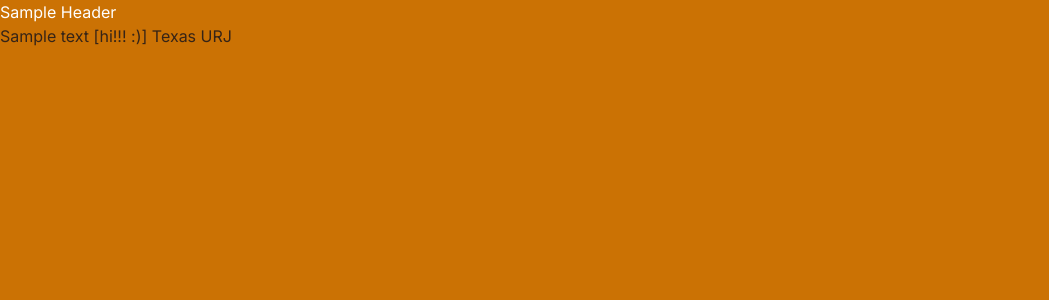
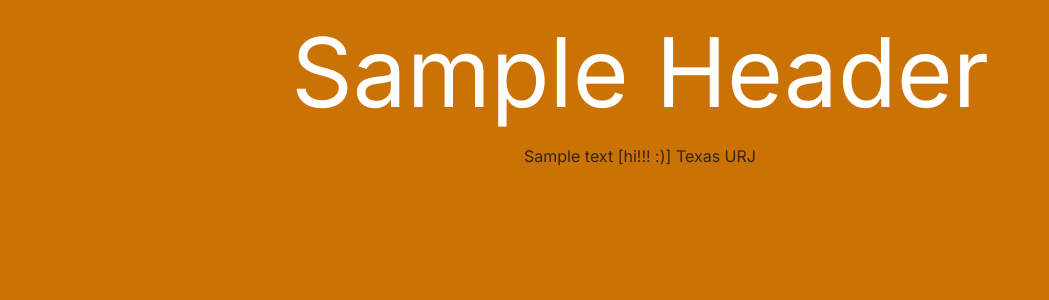
Before and after one commit to texas-urj/texas-urj.github.io, a Next.js app: page / in a window 1280 px wide. Shown: the top 300 px of the page, without its empty margins (0-1049 px from the left). Built offline with nearby package versions, Linux system fonts and the light colour scheme.

Commit message:
center text, change body color

```diff
--- a/app/globals.css
+++ b/app/globals.css
@@ -3,13 +3,21 @@
 @import "tailwindcss/utilities";
 
 :root {
-  --foreground: #FFFF;
+  --header: #FFFF;
+  --body: #fcdcbe;
   --background: #cb7204;
   }
 
 body {
-  color: var(--foreground);
+  color: var(--body);
   background: var(--background);
+  text-align: center;
+  font-size: 1em;
+}
+
+h1 {
+  color: var(--header);
+  font-size: 6em;
 }
 ::selection{
   color: #ffbb29;
```
